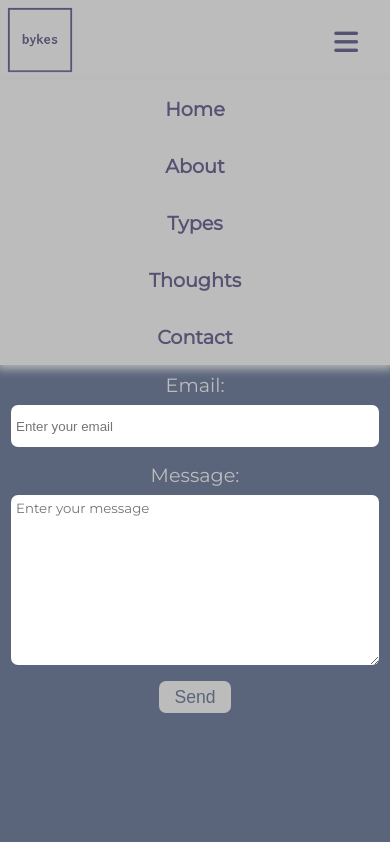
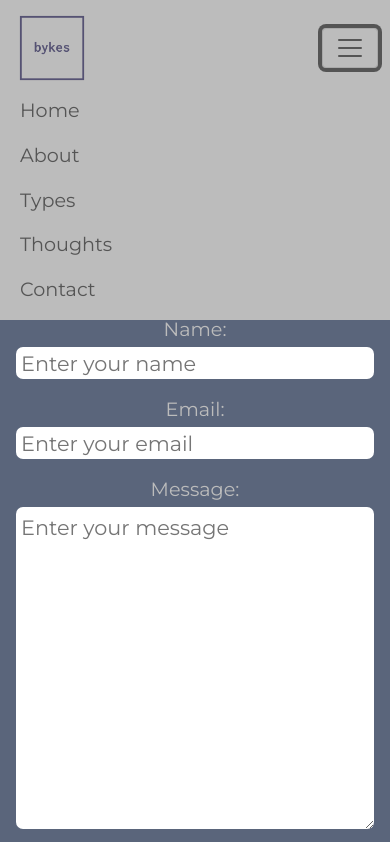
Before and after one commit to nicolasroldan/proyecto-dw-coderhouse, a plain HTML site: page contact.html in a window 390 px wide. Both pictures are taken after a click on the button "Toggle navigation". Shown: the top 842 px of the page. Drawn offline with nearby package versions, Linux system fonts and the light colour scheme; a script that the page names is missing.

Commit message:
Reemplace navbar hecho con js por navbar hecho con bootstrap

```diff
--- a/contact.html
+++ b/contact.html
@@ -1,12 +1,13 @@
 <!DOCTYPE html>
 <html lang="en">
 
-<head>
+	<head>
     <meta charset="UTF-8">
     <meta http-equiv="X-UA-Compatible" content="IE=edge">
     <meta name="viewport" content="width=device-width, initial-scale=1.0">
     <link rel="preconnect" href="https://fonts.googleapis.com">
     <link rel="preconnect" href="https://fonts.gstatic.com" crossorigin>
+    <link href="https://cdn.jsdelivr.net/npm/bootstrap@5.1.3/dist/css/bootstrap.min.css" rel="stylesheet" integrity="sha384-1BmE4kWBq78iYhFldvKuhfTAU6auU8tT94WrHftjDbrCEXSU1oBoqyl2QvZ6jIW3" crossorigin="anonymous">
     <link href="https://fonts.googleapis.com/css2?family=Montserrat&display=swap" rel="stylesheet">
     <link rel="stylesheet" href="css/styles.css">
     <script src="https://kit.fontawesome.com/5fb9878282.js" crossorigin="anonymous" defer></script>
@@ -17,23 +18,25 @@
 <body>
 
     <!-- Header -->
-    <header>
-        <div>
-            <a href="./index.html"><img class="logo" src="images/logo_transparent.png" alt="App logo"></a>
-        </div>
-        <button id="hamburguer-btn">
-            <i class="fas fa-bars"></i>
-        </button>
-        <nav>
-            <ul id="sections-links">
-                <li><a id="home-link" href="./index.html#home">Home</a></li>
-                <li><a id="about-link" href="./index.html#about-section">About</a></li>
-                <li><a id="types-link" href="./index.html#types-section">Types</a></li>
-                <li><a id="thoughts-link" href="./index.html#thoughts-section">Thoughts</a></li>
-                <li><a id="contact-link" href="./contact.html">Contact</a></li>
-            </ul>
-        </nav>
-    </header>
+		<header>
+			<nav class="navbar navbar-expand-lg fixed-top navbar-light">
+				<div class="container-fluid">
+					<a href="./index.html#home"><img class="logo" src="images/logo_transparent.png" alt="App logo"></a>
+					<button class="navbar-toggler" type="button" data-bs-toggle="collapse" data-bs-target="#navbarNavAltMarkup" aria-controls="navbarNavAltMarkup" aria-expanded="false" aria-label="Toggle navigation">
+						<span class="navbar-toggler-icon"></span>
+					</button>
+					<div class="collapse navbar-collapse" id="navbarNavAltMarkup">
+						<div class="navbar-nav ms-auto">
+							<a class="nav-link mx-2" aria-current="page"href="./index.html#home">Home</a>
+							<a class="nav-link mx-2" href="./index.html#about-section">About</a>
+							<a class="nav-link mx-2" href="./index.html#types-section">Types</a>
+							<a class="nav-link mx-2" href="./index.html#thoughts-section">Thoughts</a>
+							<a class="nav-link mx-2" href="#contact-section">Contact</a>
+						</div>
+					</div>
+				</div>
+			</nav>
+		</header>
 
     <!-- Contact Us -->
     <section id="contact-section">
@@ -70,6 +73,7 @@
             <li><a href="https://twitter.com/" target="_blank">Twitter</a></li>
         </ul>
     </footer>
+		<script src="https://cdn.jsdelivr.net/npm/bootstrap@5.1.3/dist/js/bootstrap.bundle.min.js" integrity="sha384-ka7Sk0Gln4gmtz2MlQnikT1wXgYsOg+OMhuP+IlRH9sENBO0LRn5q+8nbTov4+1p" crossorigin="anonymous"></script>
 </body>
 
 </html>
--- a/css/styles.css
+++ b/css/styles.css
@@ -48,67 +48,12 @@ p {
 
 /* Header */
 
-header {
+nav {
   background-color: var(--fourth-color);
-  display: flex;
-  justify-content: space-between;
-  align-items: center;
-  position: fixed;
-  height: 5rem;
-  width: 100%;
-  box-shadow: 0px 1px 9px 3px #b8b8b8;
-  flex-wrap: wrap;
-}
-
-#hamburguer-btn {
-  display: block;
-  margin: 0 2rem;
-  color: var(--primary-color);
-  font-size: 1.7rem;
-  background-color: var(--fourth-color);
-  border: none;
-  cursor: pointer;
-}
-
-#hamburguer-btn:focus {
-  outline: none;
-}
-
-#sections-links {
-  display: none;
-  width: 100%;
-  flex-direction: column;
-}
-
-header nav {
-  width: 100%;
-  text-align: center;
-  background-color: var(--fourth-color);
-  box-shadow: 0px 1px 9px 3px #b8b8b8;
-  position: relative;
-  top: -5px;
-}
-
-#sections-links.show {
-  display: flex;
 }
 
 .logo {
   width: 5rem;
-}
-
-header ul {
-  display: flex;
-}
-
-header li {
-  margin: 1rem 2rem;
-  list-style: none;
-}
-
-#sections-links li a {
-  color: var(--primary-color);
-  font-weight: 600;
 }
 
 /* Home */
@@ -284,21 +229,6 @@ footer p, footer a {
 }
 
 @media screen and (min-width: 1024px) {
-  header nav {
-    width: auto;
-    box-shadow: none;
-    position: unset;
-  }
-
-  #sections-links  {
-    display: flex;
-    flex-direction: row;
-  }
-
-  #hamburguer-btn {
-    display: none;
-  }
-
   #about-section div {
     padding: 0 3rem;
   }
--- a/js/script.js
+++ /dev/null
@@ -1,28 +0,0 @@
-const hamburguerBtn = document.getElementById('hamburguer-btn');
-const sectionsLinksNav = document.getElementById('sections-links');
-
-const homeLink = document.getElementById('home-link');
-const aboutLink = document.getElementById('about-link');
-const typesLink = document.getElementById('types-link');
-const thoughtsLink = document.getElementById('thoughts-link');
-const contactLink = document.getElementById('contact-link');
-
-hamburguerBtn.addEventListener('click', () => {
-  sectionsLinksNav.classList.toggle('show');
-});
-
-homeLink.addEventListener('click', () => {
-  sectionsLinksNav.classList.toggle('show');
-});
-aboutLink.addEventListener('click', () => {
-  sectionsLinksNav.classList.toggle('show');
-});
-typesLink.addEventListener('click', () => {
-  sectionsLinksNav.classList.toggle('show');
-});
-thoughtsLink.addEventListener('click', () => {
-  sectionsLinksNav.classList.toggle('show');
-});
-contactLink.addEventListener('click', () => {
-  sectionsLinksNav.classList.toggle('show');
-});
```
Also changed, not shown: index.html (+20 -17 lines).
